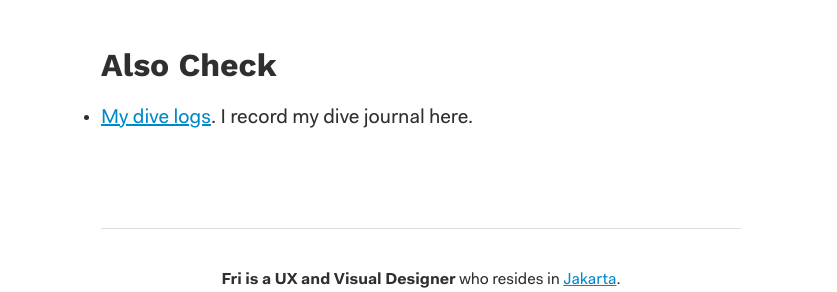
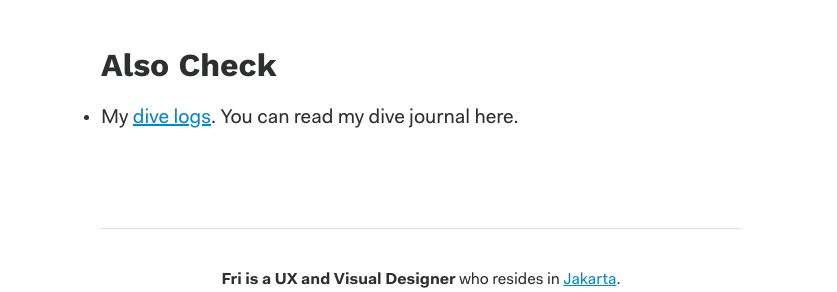
Before and after one commit to frirasyidi/frirasyidi.github.io, a Jekyll site: the page built from index.html, in a window 1280 px wide. Shown: the part 416-708 px from the top of the page, without its empty margins (219-1056 px from the left). Built offline with Jekyll 4.4.1, drawn with Linux system fonts in a browser that asks for light colours.

Commit message:
Update index.html

```diff
--- a/index.html
+++ b/index.html
@@ -21,5 +21,5 @@ update: 2017-01-02
 
 <h2>Also Check</h2>
 <ul>
-	<li><a href="/divelogs">My dive logs</a>. I record my dive journal here.</li>
+	<li>My <a href="/divelogs">dive logs</a>. You can read my dive journal here.</li>
 </ul>
```
